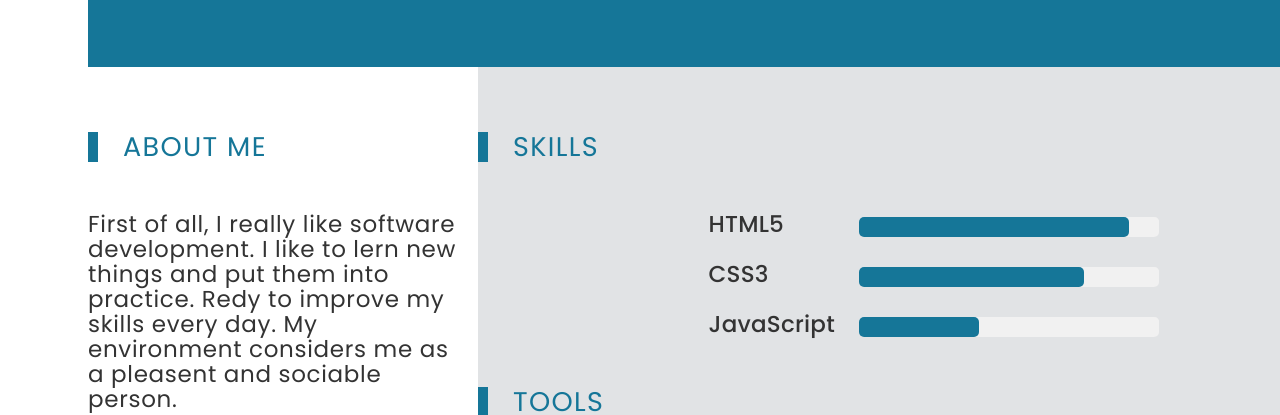
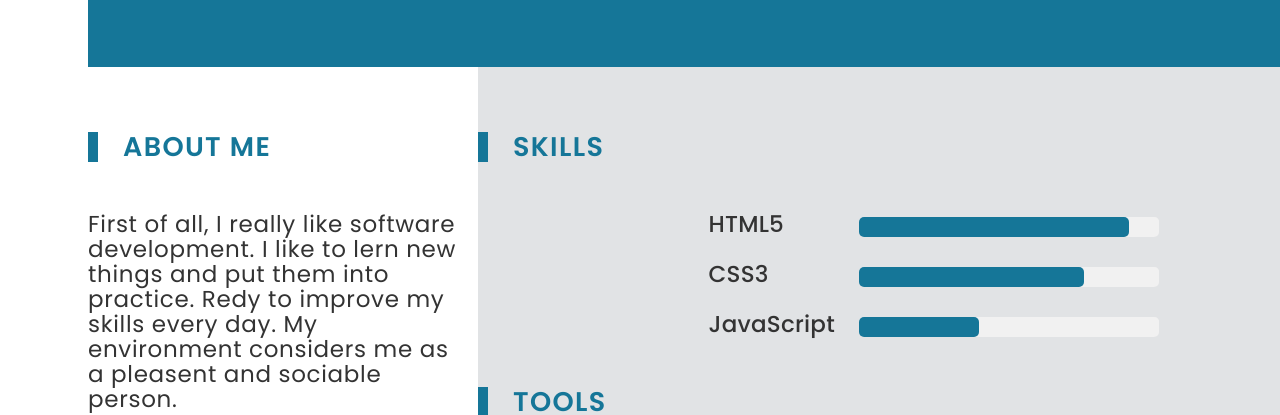
Before and after one commit to rskalex/myCv, a plain HTML site: page pages/landing/index.html in a window 1280 px wide. Shown: the part 393-808 px from the top of the page. Drawn offline with Linux system fonts and the light colour scheme.

Commit message:
fix: fix css file

```diff
--- a/pages/landing/scss/style.scss
+++ b/pages/landing/scss/style.scss
@@ -3,19 +3,18 @@
 @import 'mixins';
 
 html{
-    // scroll-behavior: smooth;
+    scroll-behavior: smooth;
     font-family: $fontfamily;
-    overflow-x:hidden;
 }
 body{
     margin: 0 auto;
 }
 
-// .body.lock{
-//     @media (max-width: 992px){
-//         overflow: hidden;
-//     }
-// }
+.body.lock{
+    @media (max-width: 992px){
+        overflow: hidden;
+    }
+}
 
 .container{
     width: 1400px;
@@ -33,6 +32,7 @@ body{
     color: #157698;
     position: relative;
     margin-left: 35px;
+    font-weight: 600;
     &:before{
         content: '';
         width: 10px;
```
Also changed, not shown: pages/landing/css/style.css.
